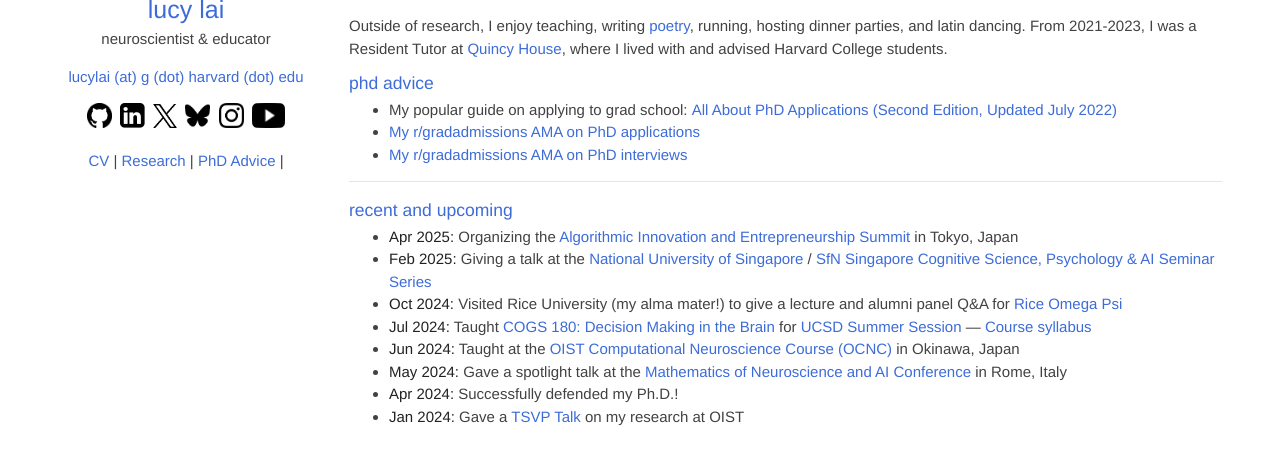
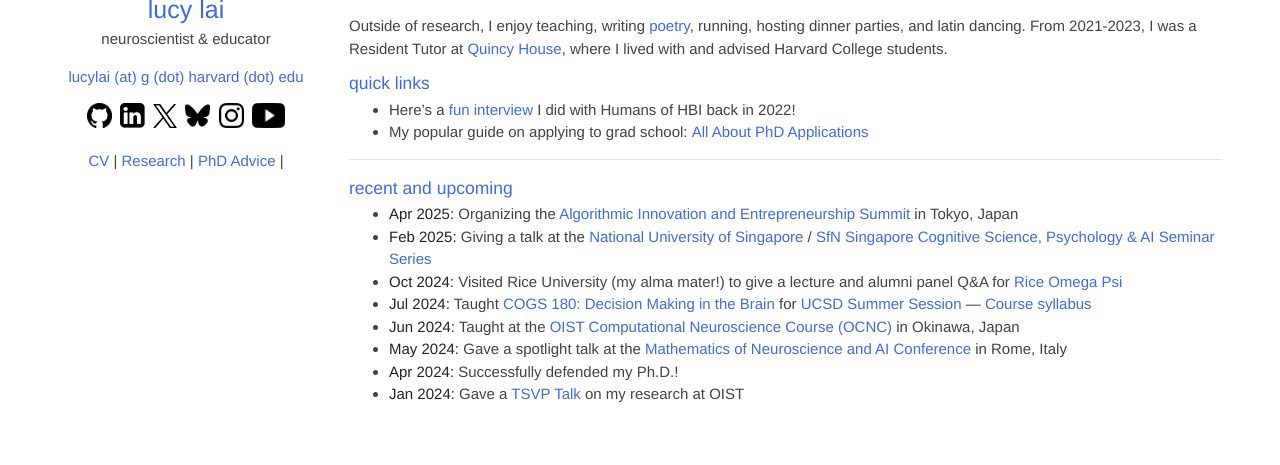
Before and after one commit to lucylai96/lucylai96.github.io, a Jekyll site: the page built from index.md, in a window 1280 px wide, cut to the strip 255-720 px from the top of the page. Built offline with Jekyll 4.4.1, drawn with Linux system fonts in a browser that asks for light colours; our own code applies the rules of GitHub Pages for plain Markdown files.

Commit message:
Update index.md

```diff
--- a/index.md
+++ b/index.md
@@ -6,10 +6,9 @@ I am lucky enough to spend my sabbatical as a [TSVP Visiting Scholar](https://gr
 
 Outside of research, I enjoy teaching, writing <a href="http://subcorticalsongs.wordpress.com/" target="_blank">poetry</a>, running, hosting dinner parties, and latin dancing. From 2021-2023, I was a Resident Tutor at <a href="https://quincy.harvard.edu/" target="_blank">Quincy House</a>, where I lived with and advised Harvard College students.
 
-### phd advice
-* My popular guide on applying to grad school: **[All About PhD Applications (Second Edition, Updated July 2022)](https://lucylai.com/blog/gradapps)**
-* [My r/gradadmissions AMA on PhD applications](https://www.reddit.com/r/gradadmissions/comments/1ewl6z1/phd_application_guide_mainly_for_us_stem_phds_and/)
-* [My r/gradadmissions AMA on PhD interviews](https://www.reddit.com/r/gradadmissions/comments/1hkichr/ama_how_to_ace_your_phd_interviews_from_a_former)
+### quick links
+* Here's a [fun interview](https://brain.harvard.edu/hbi_humans/lucy-lai/) I did with Humans of HBI back in 2022!
+* My popular guide on applying to grad school: **[All About PhD Applications](https://lucylai.com/blog/gradapps)**
 
 ***
 
```
